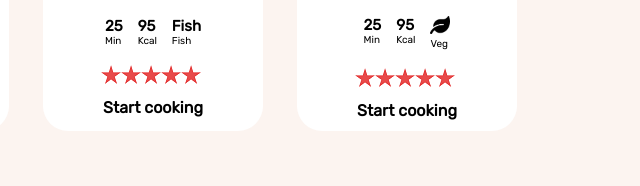
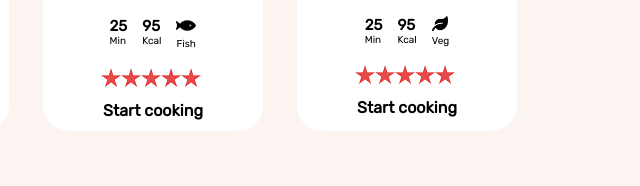
Before and after one commit to hanseway001/scssGroupProject, a plain HTML site: page index.html in a window 1280 px wide. Shown: the part 577-763 px from the top of the page, 487-1127 px from the left. Drawn offline with Linux system fonts and the light colour scheme.

Commit message:
added fish icon

```diff
--- a/index.html
+++ b/index.html
@@ -128,7 +128,7 @@
                             <div class="columnRow">Kcal</div>
                         </div>
                         <div class="column">
-                            Fish
+                            <img src="images/fish.png">
                             <!-- <img src="">add meat symbol -->
                             <div class="columnRow">Fish</div>
                         </div>
--- a/widgetsAsh/_widget2.scss
+++ b/widgetsAsh/_widget2.scss
@@ -117,10 +117,14 @@ body{
     font-weight: lighter;
 }
 .leaf{
-    max-width: 20px;
-    max-height: 20px;
+    max-width: 18px;
+    max-height: 15px;
 }
 .rating{
     padding-left: 58px;
     padding-top: 18px;
 }
+.fish{
+    max-width: 10px;
+    max-height: 10px;
+}
```
Also changed, not shown: css/style.css, images/fish.png (added), 1 other file.
